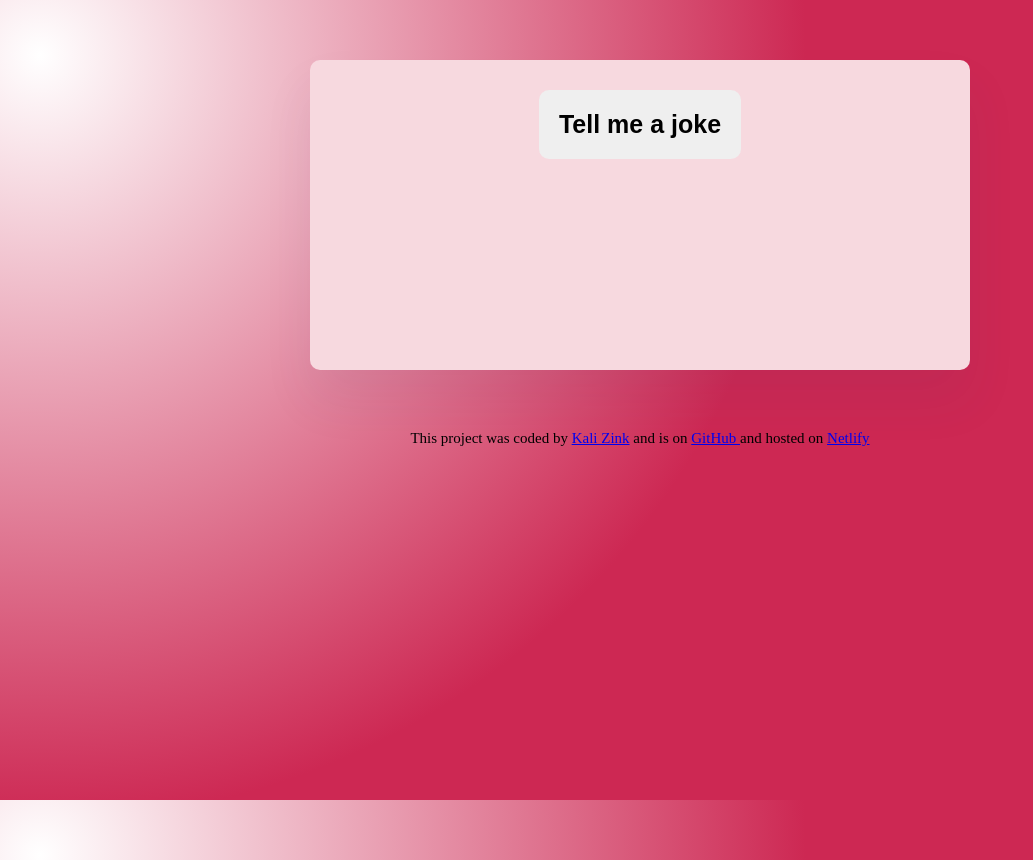
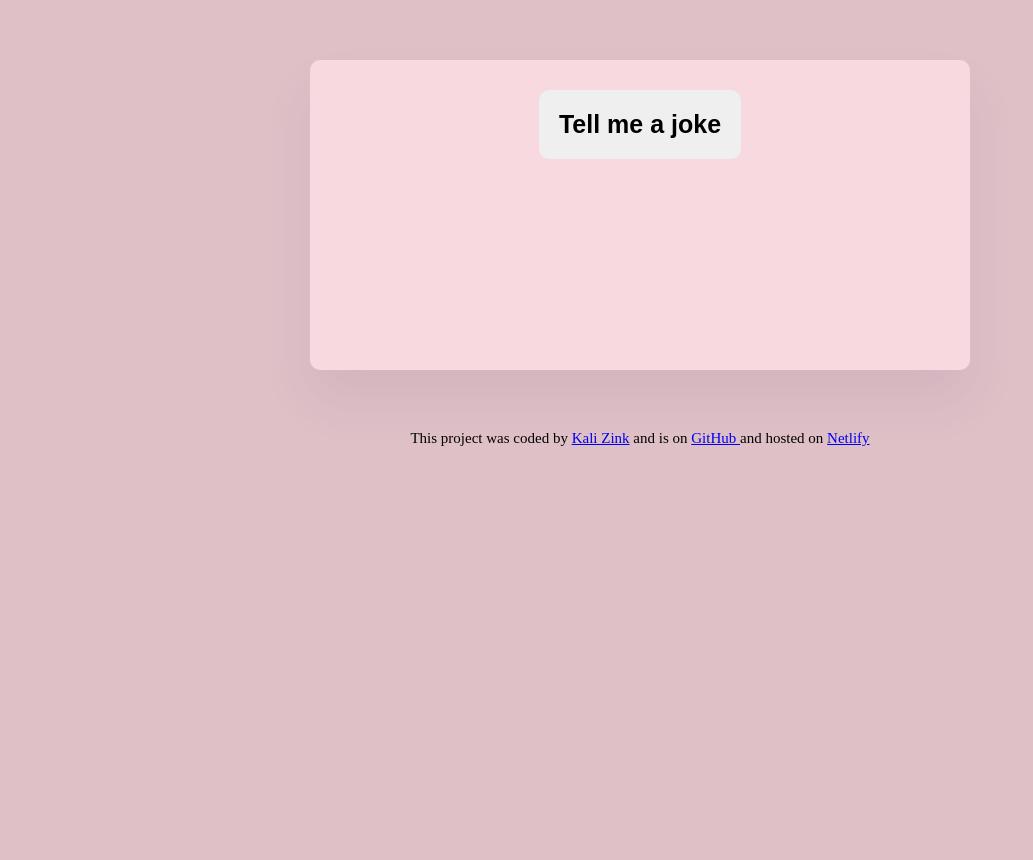
Before and after one commit to kalizink/AI-Joke-Generator, a plain HTML site: page index.html in a window 1280 px wide. Shown: the whole page, without its empty margins (0-1033 px from the left). Drawn offline with nearby package versions, Linux system fonts and the light colour scheme.

Commit message:
Updated CSS

```diff
--- a/src/style.css
+++ b/src/style.css
@@ -2,11 +2,7 @@ html {
 	height: 100%;
 }
 body {
-	background: radial-gradient(
-		1023px at 3.1% 6.9%,
-		rgb(255, 255, 255) 0%,
-		rgb(205, 40, 83) 74.9%
-	);
+	background: #e0c0c7;
 	height: 100%;
 	margin: 0;
 	background-repeat: no-repeat;
```
